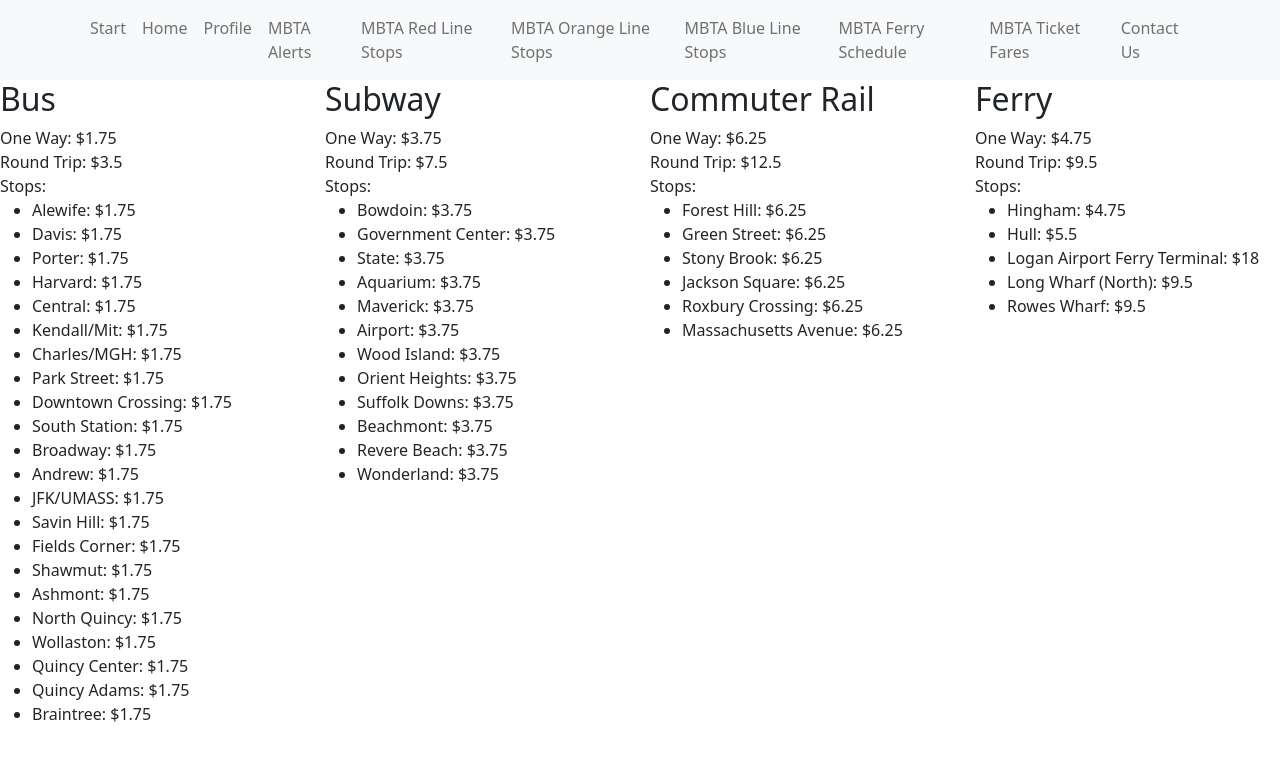
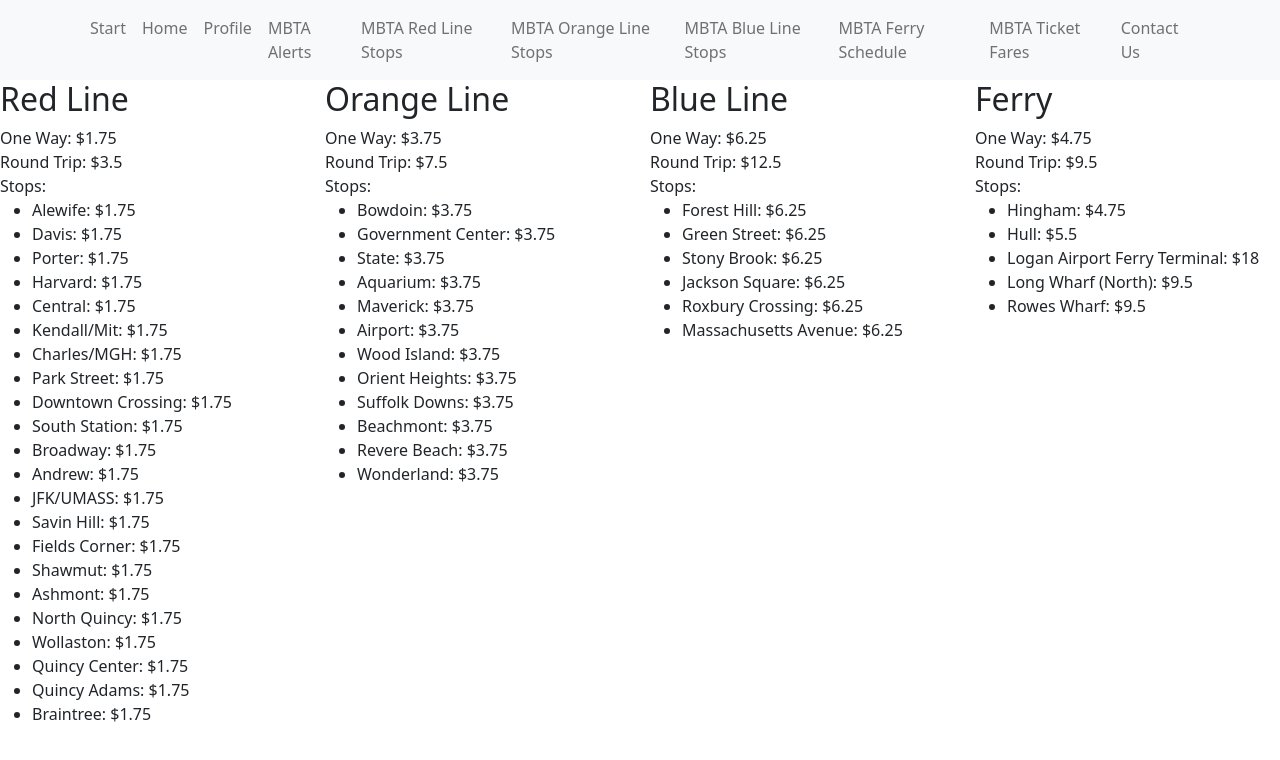
Before and after one commit to conkbonk/csc300-project, a React (Create React App) app in the folder frontend/: page /ticketFares in a window 1280 px wide. Shown: the top 760 px of the page. Built offline with nearby package versions, Linux system fonts and the light colour scheme.

Commit message:
ticket fare change

```diff
--- a/frontend/src/components/pages/ticketFares.js
+++ b/frontend/src/components/pages/ticketFares.js
@@ -76,7 +76,7 @@
 return (
 <div style={{ display: 'grid', gridTemplateColumns: '1fr 1fr 1fr 1fr', gridGap: '20px' }}>
 <div>
-<h2>Bus</h2>
+<h2>Red Line</h2>
 <div>One Way: ${ticketFares.bus.oneWay}</div>
 <div>Round Trip: ${ticketFares.bus.roundTrip}</div>
 <div>
@@ -91,7 +91,7 @@
 </div>
 </div>
 <div>
-<h2>Subway</h2>
+<h2>Orange Line</h2>
 <div>One Way: ${ticketFares.subway.oneWay}</div>
 <div>Round Trip: ${ticketFares.subway.roundTrip}</div>
 <div>
@@ -106,7 +106,7 @@
 </div>
 </div>
 <div>
-<h2>Commuter Rail</h2>
+<h2>Blue Line</h2>
 <div>One Way: ${ticketFares.commuterRail.oneWay}</div>
 <div>Round Trip: ${ticketFares.commuterRail.roundTrip}</div>
 <div>
```
